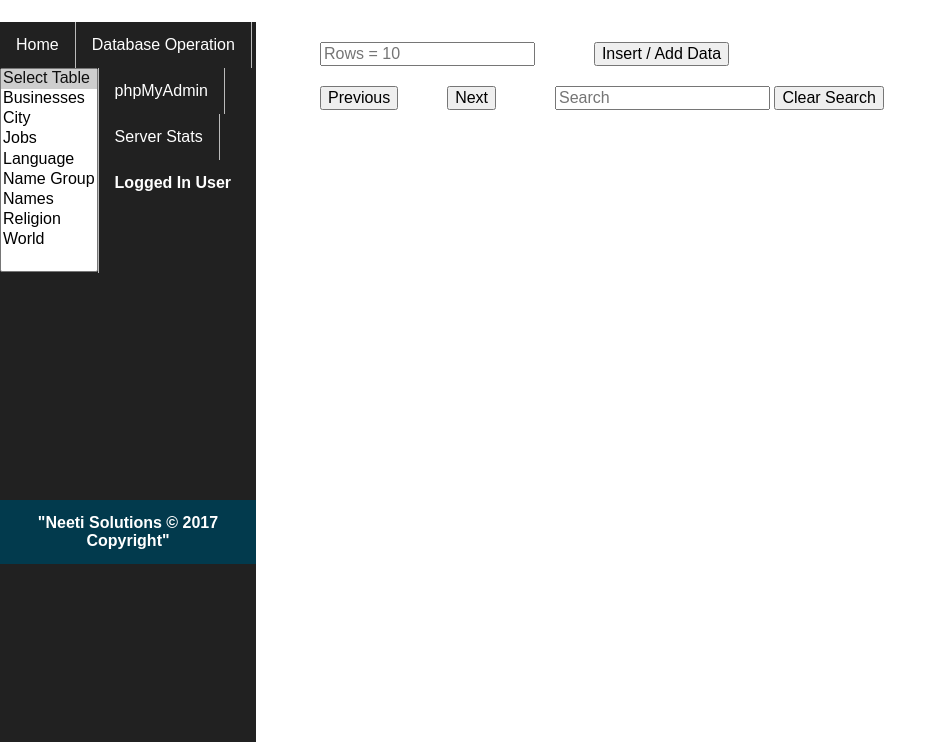
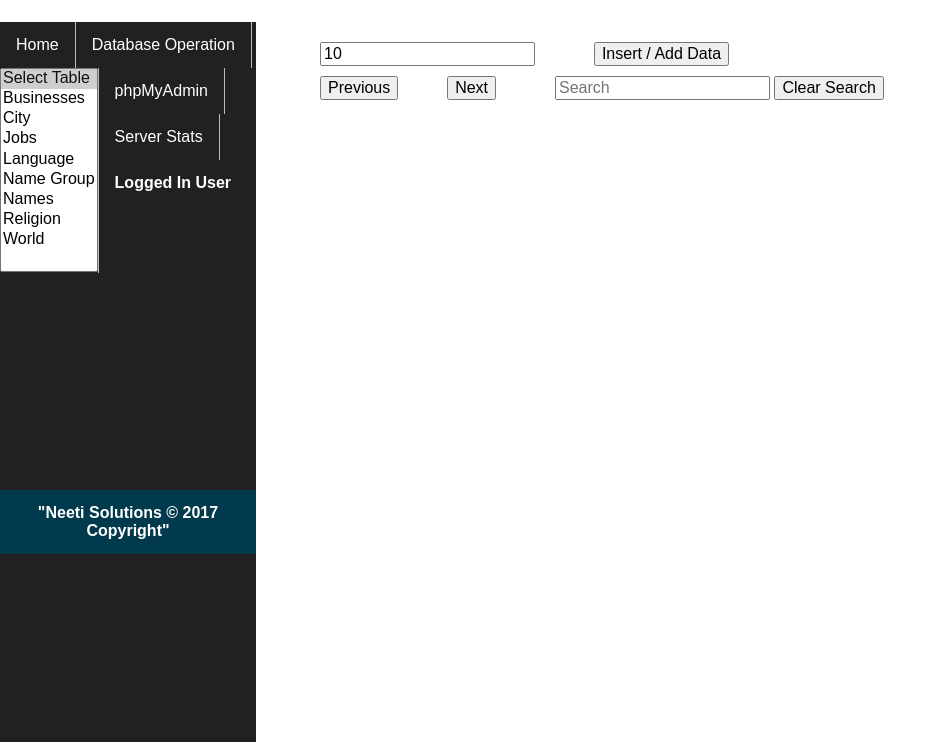
Before and after one commit to doshisankalp/Admin-Dashboard, a PHP site: page /display.php in a window 1280 px wide. Shown: the part 58-800 px from the top of the page, without its empty margins (0-947 px from the left). Run offline with PHP 8.4, Linux system fonts and the light colour scheme; the visitor is signed in with stand-in values (Sample User, id 1); data that the repository does not hold is empty.

Commit message:
removed useless code.
Signed-off-by: Omkar Nath Singh <omkar@glabbr.com>

```diff
--- a/display.php
+++ b/display.php
@@ -21,11 +21,12 @@
 <form>
 <span style="display:block; height: 20px;"></span>
 
-    <input type="number" id="numrow" placeholder="Rows = 10" onchange="show(0)">
+    <input type="number" id="numrow" value=10 placeholder="Rows = 10" onchange="show(0)">
+
 <span style="display:inline-block; width: 50px;"></span>
 
     <button type="button" onclick="addRows()"  >Insert / Add Data</button>
-<span style="display:block; height: 20px;"></span>
+<span style="display:block; height: 10px;"></span>
 
     <button type="button" onclick="show(-1)">Previous</button>
 <span style="display:inline-block; width: 40px;"></span>
```
